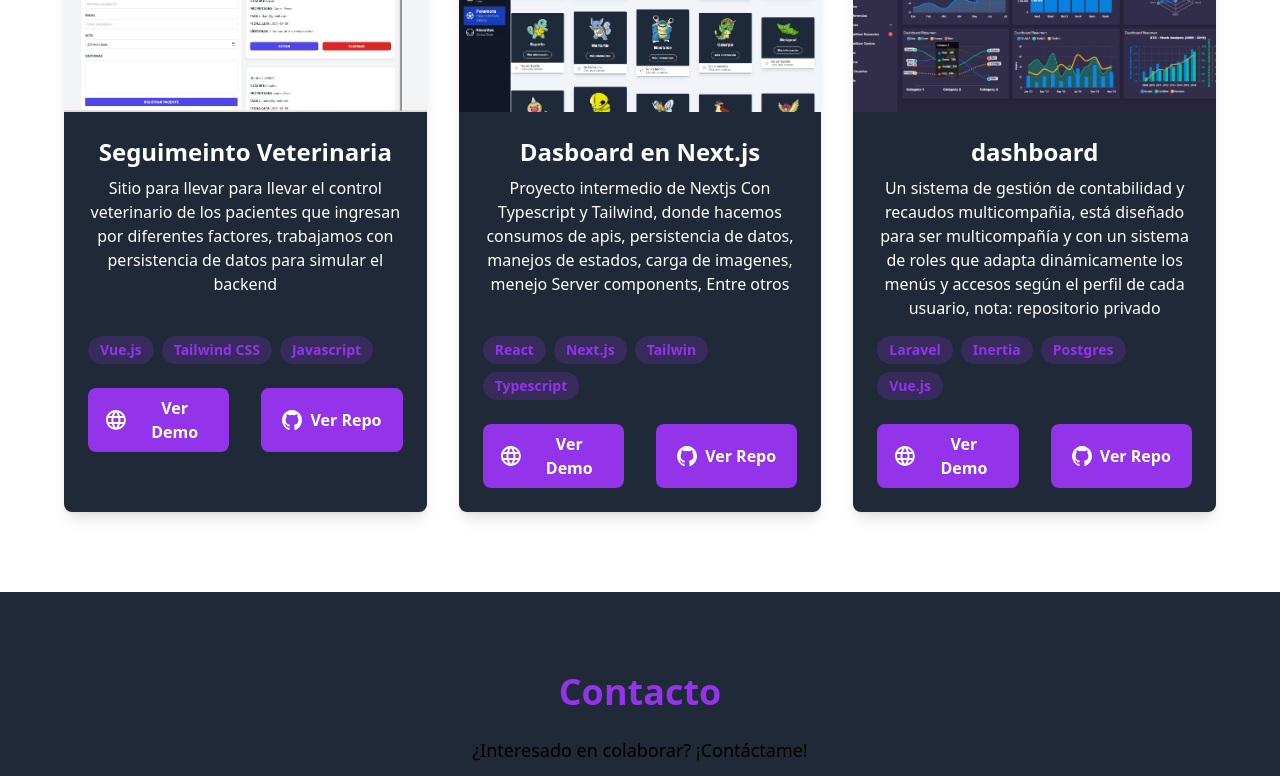
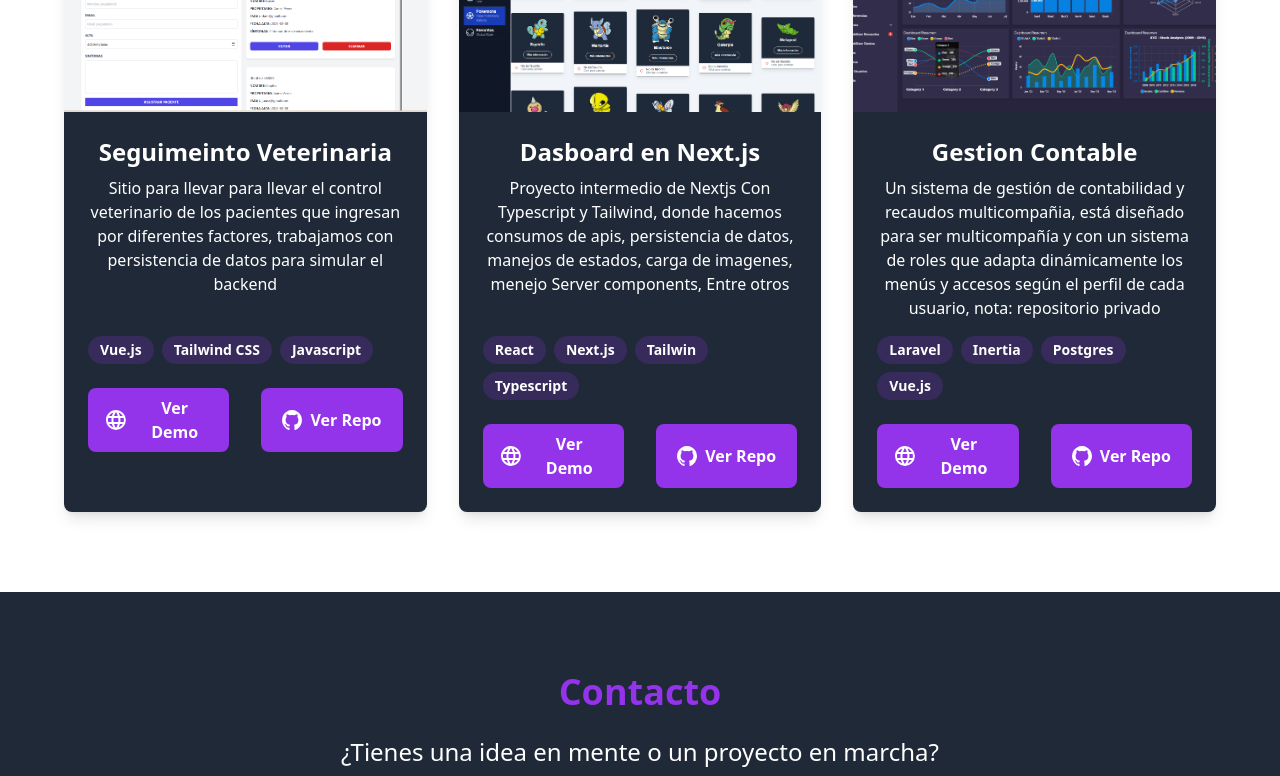
Before and after one commit to wilsoncap/wilsonporfolio, a Vue app: page / in a window 1280 px wide. Shown: the part 1540-2316 px from the top of the page. Built offline with nearby package versions, Linux system fonts and the light colour scheme.

Commit message:
ajustes en contacto

```diff
--- a/src/components/Contact.vue
+++ b/src/components/Contact.vue
@@ -2,7 +2,8 @@
   <section id="contact" class="py-20 px-4 md:px-0 bg-card">
     <div class="max-w-4xl mx-auto text-center">
       <h2 class="text-4xl font-bold text-primary mb-6">Contacto</h2>
-      <p class="text-lg mb-8">¿Interesado en colaborar? ¡Contáctame!</p>
+      <p class="text-2xl text-white mb-1">¿Tienes una idea en mente o un proyecto en marcha?</p>
+      <p class="font-semibold mb-8 text-white text-3xl">Hablemos y construyamos algo increíble juntos.</p>
       <div class="flex justify-center items-center space-x-6 mb-8">
         <a href="https://github.com/" target="_blank" class="hover:text-primary transition-colors">
           <svg class="w-12 h-12" fill="currentColor" viewBox="0 0 24 24" aria-hidden="true">
--- a/src/components/Projects.vue
+++ b/src/components/Projects.vue
@@ -13,7 +13,7 @@
             </div>
             <div class="flex flex-wrap items-center mb-4">
               <span v-for="tech in project.technologies" :key="tech"
-                    class="bg-primary/20 text-primary text-sm font-semibold px-3 py-1 rounded-full mr-2 mb-2">
+                    class="bg-primary/20 text-white text-sm font-semibold px-3 py-1 rounded-full mr-2 mb-2">
                 {{ tech }}
               </span>
             </div>
@@ -83,11 +83,11 @@
     technologies: ['React', 'Next.js', 'Tailwin', 'Typescript'],
     videoUrl: 'https://dashboard-items-git-main-wilson-s-projects.vercel.app/dashboard/pokemons',
     imageUrl: '/dashboard.png',
-    repo: 'https://github.com/wilsoncap/poke-proyect.git'
+    repo: 'https://github.com/wilsoncap/dashboard-items'
   },
   {
     id: 6,
-    title: 'dashboard',
+    title: 'Gestion Contable',
     description: 'Un sistema de gestión de contabilidad y recaudos multicompañia, está diseñado para ser multicompañía y con un sistema de roles que adapta dinámicamente los menús y accesos según el perfil de cada usuario, nota: repositorio privado',
     technologies: ['Laravel', 'Inertia', 'Postgres', 'Vue.js'],
     videoUrl: 'https://www.youtube.com/watch?v=dQw4w9WgXcQ',
```
